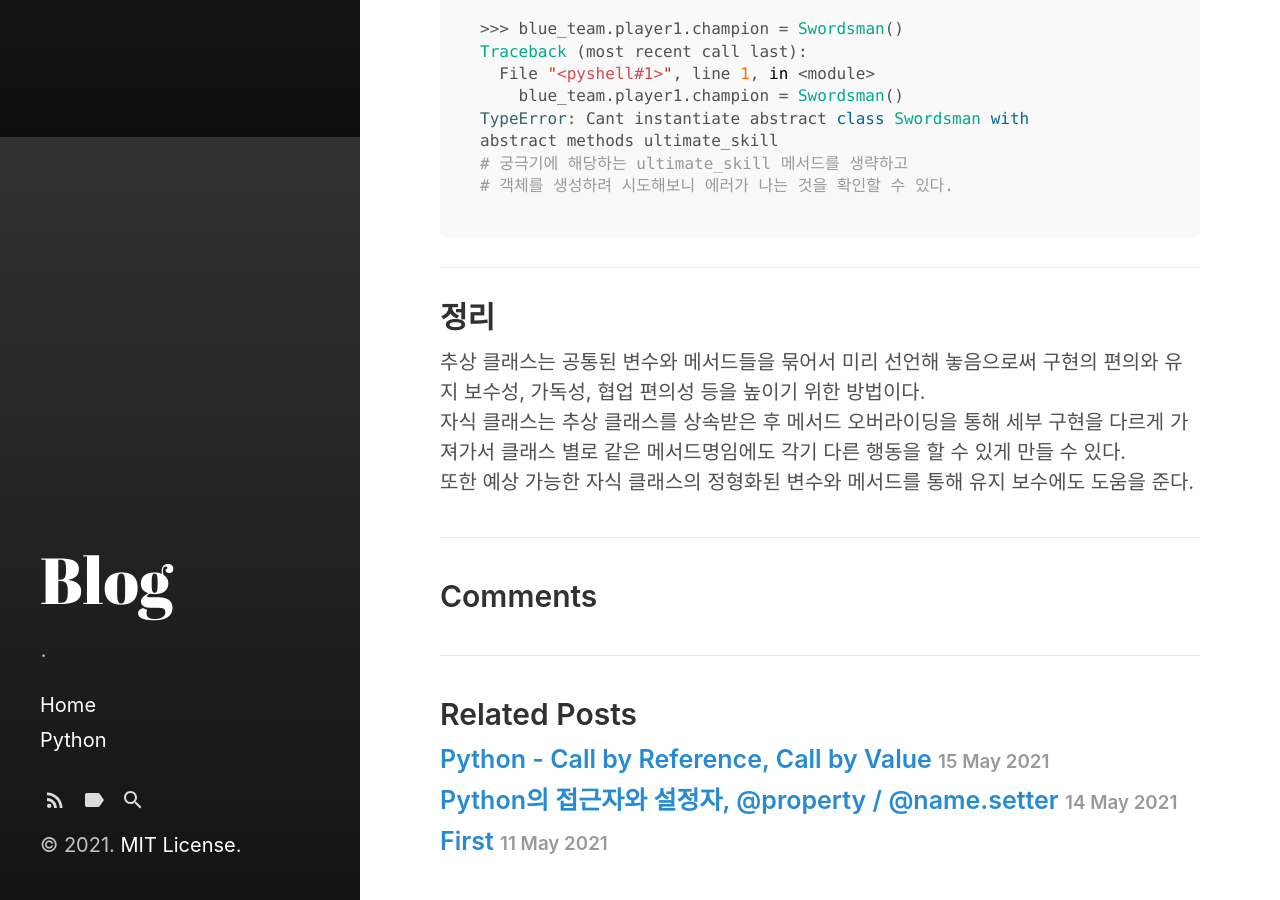
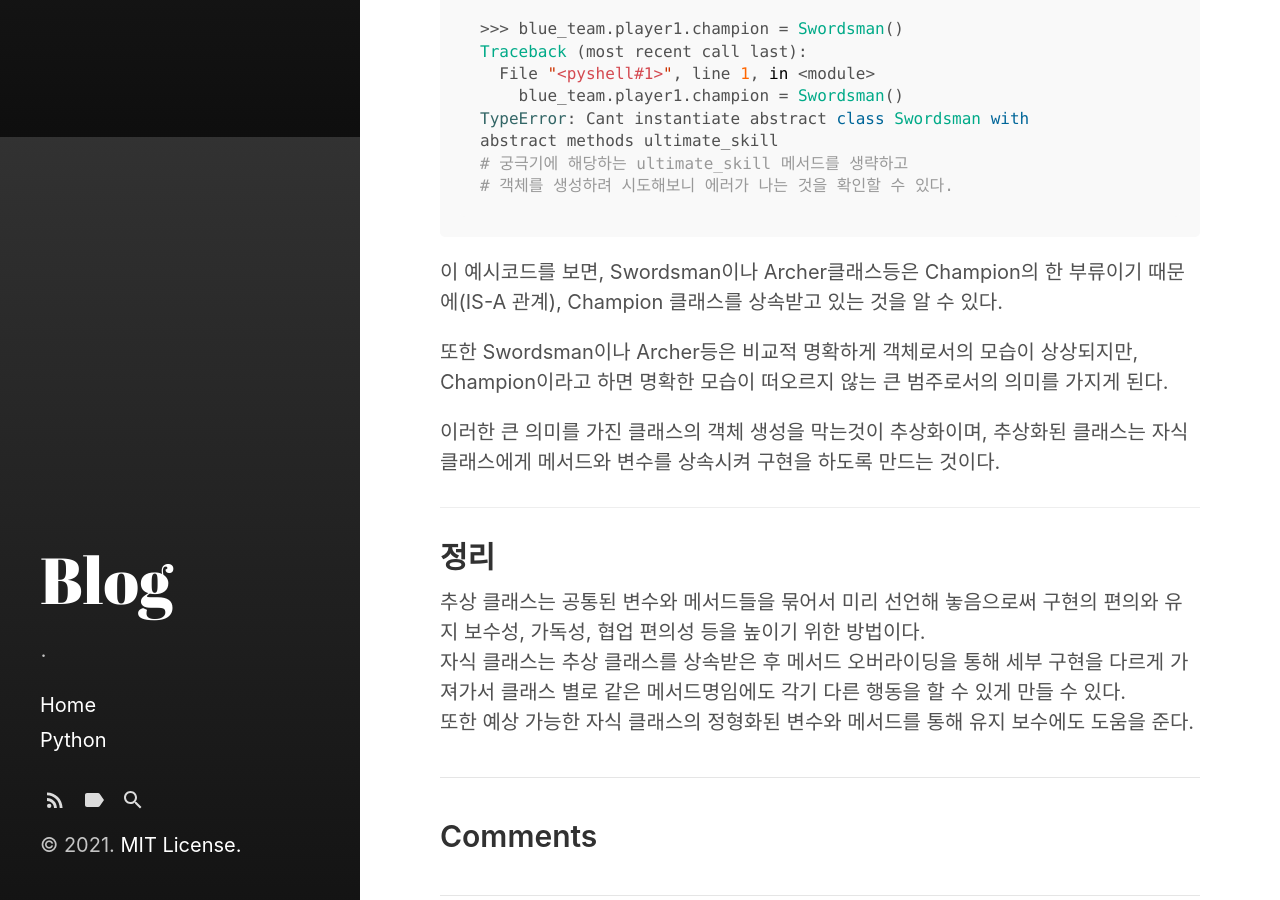
Before and after one commit to yonghwanjang0/yonghwanjang0.github.io, a Jekyll site: the page built from _posts/2021-05-16-[Python] Class - Abstract Class.md, in a window 1280 px wide and 900 px high, scrolled down 6163 px. Built offline with Jekyll 4.4.1, drawn with Linux system fonts in a browser that asks for light colours.

Commit message:
Abstract Class Modified

````diff
--- a/_posts/2021-05-16-[Python] Class - Abstract Class.md
+++ b/_posts/2021-05-16-[Python] Class - Abstract Class.md
@@ -221,6 +221,13 @@ abstract methods ultimate_skill
 # 궁극기에 해당하는 ultimate_skill 메서드를 생략하고
 # 객체를 생성하려 시도해보니 에러가 나는 것을 확인할 수 있다.
 ```
+
+이 예시코드를 보면, Swordsman이나 Archer클래스등은 Champion의 한 부류이기 때문에(IS-A 관계), Champion 클래스를 상속받고 있는 것을 알 수 있다.
+
+또한 Swordsman이나 Archer등은 비교적 명확하게 객체로서의 모습이 상상되지만, Champion이라고 하면 명확한 모습이 떠오르지 않는 큰 범주로서의 의미를 가지게 된다.
+
+이러한 큰 의미를 가진 클래스의 객체 생성을 막는것이 추상화이며, 추상화된 클래스는 자식 클래스에게 메서드와 변수를 상속시켜 구현을 하도록 만드는 것이다.
+
 - - -
 ## 정리
 추상 클래스는 공통된 변수와 메서드들을 묶어서 미리 선언해 놓음으로써 구현의 편의와 유지 보수성, 가독성, 협업 편의성 등을 높이기 위한 방법이다.
````
